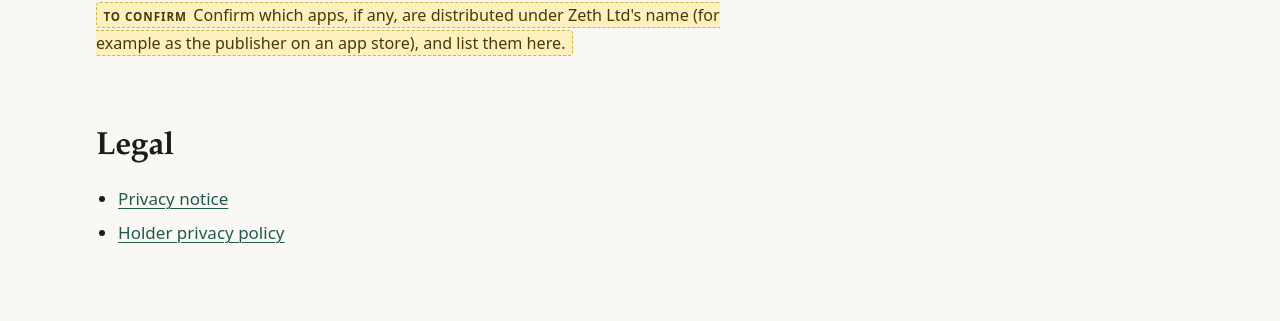
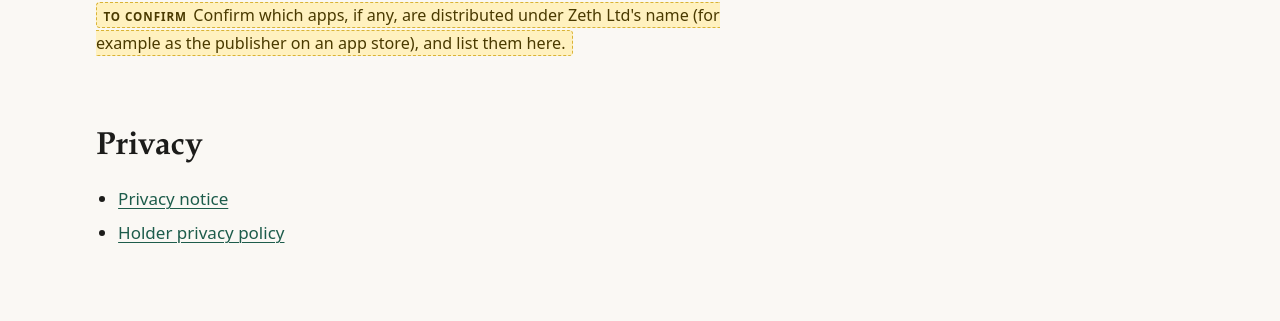
Before and after one commit to zeth/zeth.net, a Jekyll site: the page built from company/index.md, in a window 1280 px wide. Shown: the part 1205-1526 px from the top of the page. Built offline with Jekyll 4.4.1, drawn with Linux system fonts in a browser that asks for light colours.

Commit message:
Move privacy pages from /legal/ to /privacy/

```diff
--- a/_includes/footer.html
+++ b/_includes/footer.html
@@ -12,7 +12,7 @@
     <nav class="site-footer__nav" aria-label="Footer">
       <ul>
         <li><a href="{{ '/company/' | relative_url }}">Company information</a></li>
-        <li><a href="{{ '/legal/privacy/' | relative_url }}">Privacy</a></li>
+        <li><a href="{{ '/privacy/' | relative_url }}">Privacy</a></li>
         <li><a href="{{ '/work/#holder' | relative_url }}">Holder</a></li>
         <li>{% assign gh = c.github_company | default: c.github_personal %}{% if gh %}<a href="{{ gh }}">GitHub</a>{% else %}GitHub {% include placeholder.html text="link" %}{% endif %}</li>
         <li><a href="{{ '/contact/' | relative_url }}">Contact</a></li>
--- a/company/index.md
+++ b/company/index.md
@@ -7,7 +7,7 @@
   Formal details of Zeth Ltd, for customers, partners and anyone verifying
   the company's identity.
 description: >-
-  Legal and company information for Zeth Ltd, a UK software engineering
+  Company information for Zeth Ltd, a UK software engineering
   company.
 ---
 {%- assign c = site.data.company -%}
@@ -45,11 +45,11 @@
 
 ## Software published by Zeth Ltd
 
-Zeth Ltd supports the development of [Holder]({{ c.holder.url }}), an open-source knowledge workspace. Application-specific information is in the [Holder privacy policy]({{ '/legal/holder/privacy/' | relative_url }}).
+Zeth Ltd supports the development of [Holder]({{ c.holder.url }}), an open-source knowledge workspace. Application-specific information is in the [Holder privacy policy]({{ '/privacy/holder/' | relative_url }}).
 
 {% include placeholder.html text="Confirm which apps, if any, are distributed under Zeth Ltd's name (for example as the publisher on an app store), and list them here." %}
 
-## Legal
+## Privacy
 
-- [Privacy notice]({{ '/legal/privacy/' | relative_url }})
-- [Holder privacy policy]({{ '/legal/holder/privacy/' | relative_url }})
+- [Privacy notice]({{ '/privacy/' | relative_url }})
+- [Holder privacy policy]({{ '/privacy/holder/' | relative_url }})
```
Also changed, not shown: contact/index.md (+1 -1 lines), privacy/holder.md (renamed from legal/holder/privacy.md, +2 -2 lines), privacy/index.md (renamed from legal/privacy.md, +3 -3 lines), README.md.
